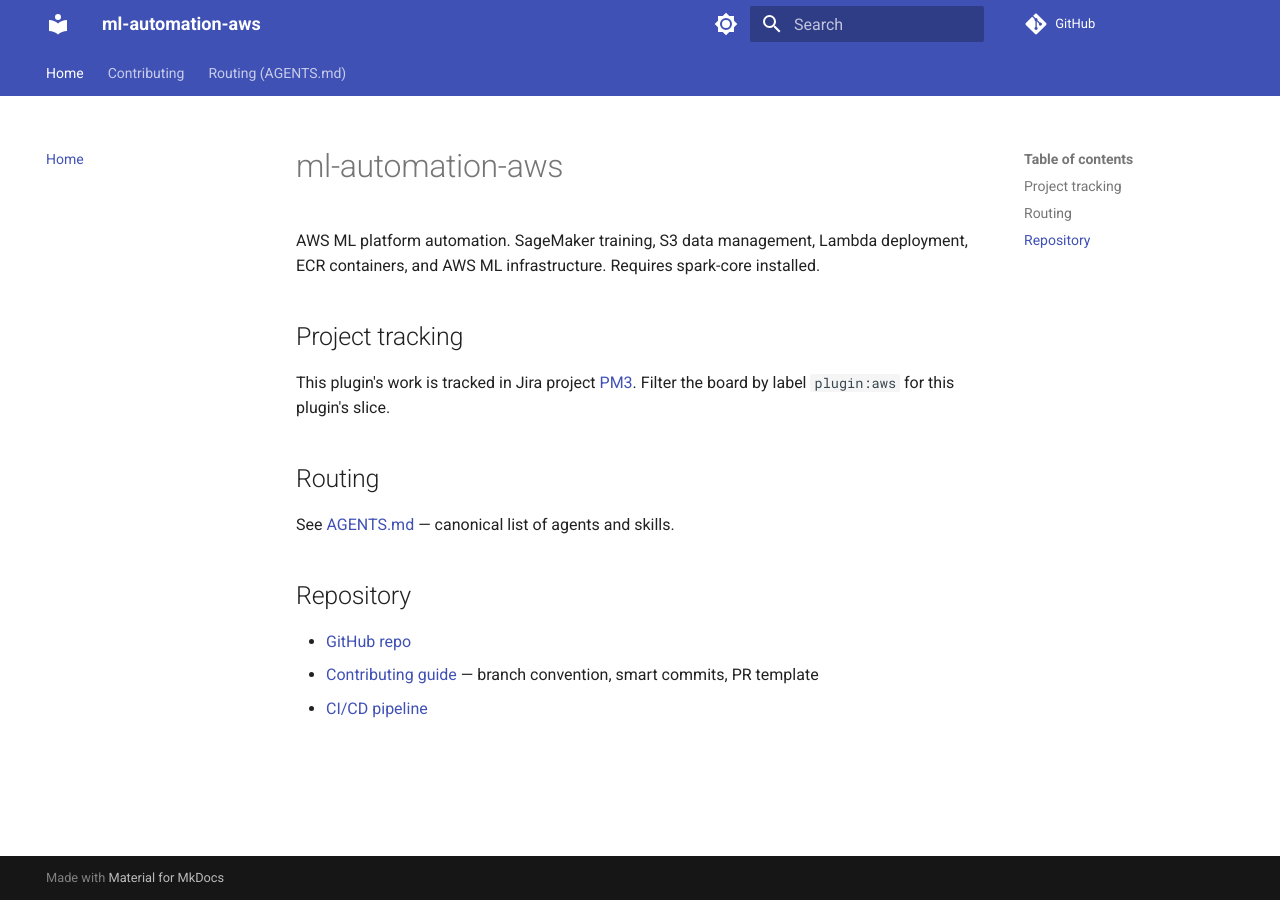
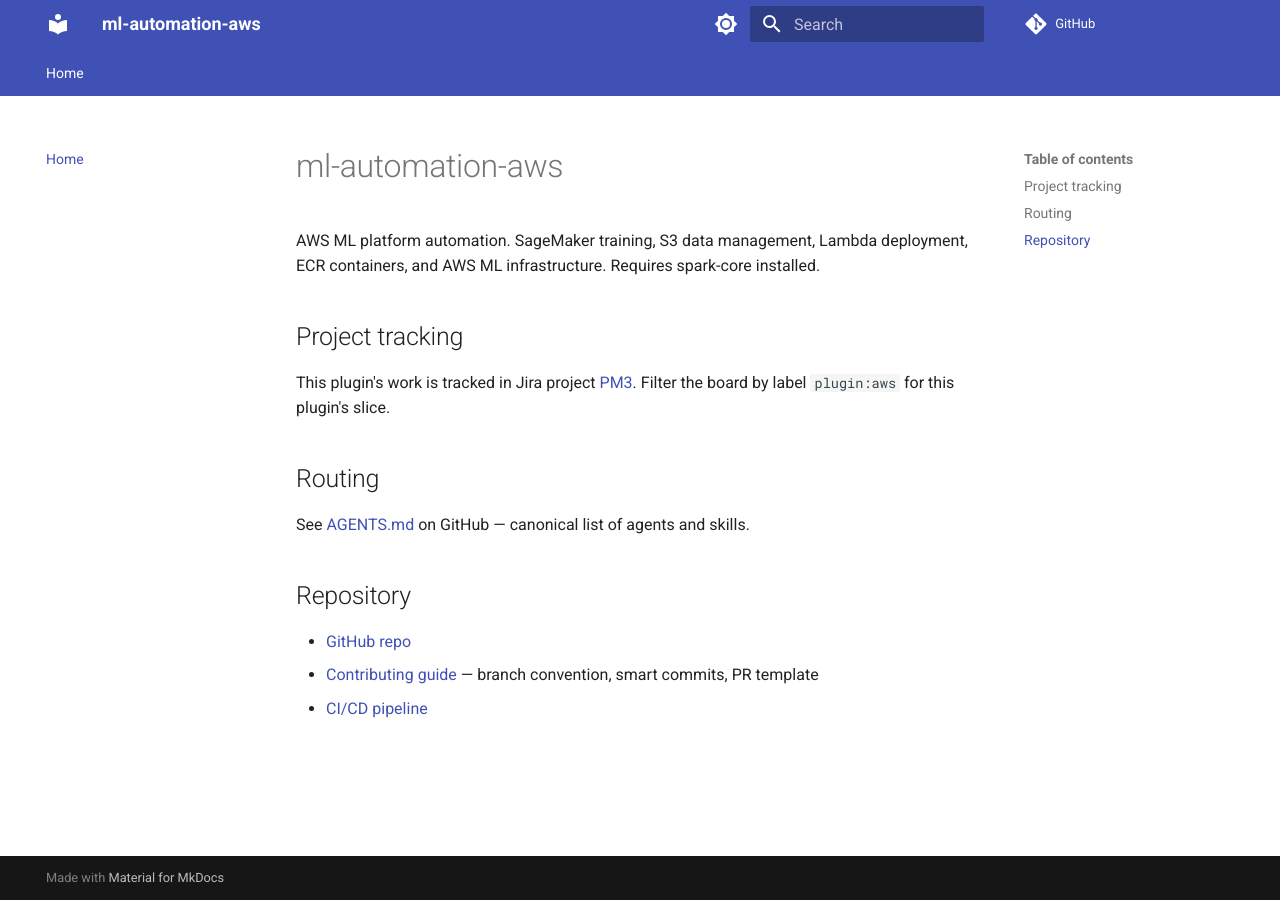
Before and after one commit to Maxilylm/ml-automation-aws, an MkDocs documentation site: the page built from docs/index.md, in a window 1280 px wide. Built offline with MkDocs 1.6.1 and Material for MkDocs 9.7.7, drawn with Linux system fonts in a browser that asks for light colours; comment, search, counter and statistics services are not loaded.

Commit message:
PM3 fix three post-merge defects (PM3-81/82/83)
PM3-83: validate-pr-link now exempts dependabot[bot] so Dependabot
auto-generated PRs do not fail CI on the workflow's PM3-N requirement.
Human-authored PRs still require the linked ticket.

PM3-82: drop nav: contributing.md and agents.md from mkdocs.yml
(those files were never generated under docs/, so mkdocs --strict aborted
the docs build on every push to main). Re-rendered docs/index.md with
absolute GitHub URLs for AGENTS.md and CONTRIBUTING.md instead of broken
relative ones.

PM3-81: drop the pip ecosystem block from .github/dependabot.yml — it
fails per-repo because no requirements.txt or pyproject.toml exists at
the root. Kept as a commented-out block so plugins can re-enable once
they commit a deps file.

```diff
--- a/docs/index.md
+++ b/docs/index.md
@@ -8,10 +8,10 @@
 
 ## Routing
 
-See [AGENTS.md](agents.md) — canonical list of agents and skills.
+See [AGENTS.md](https://github.com/BLEND360/ml-automation-aws/blob/main/AGENTS.md) on GitHub — canonical list of agents and skills.
 
 ## Repository
 
 - [GitHub repo](https://github.com/BLEND360/ml-automation-aws)
-- [Contributing guide](contributing.md) — branch convention, smart commits, PR template
+- [Contributing guide](https://github.com/BLEND360/ml-automation-aws/blob/main/CONTRIBUTING.md) — branch convention, smart commits, PR template
 - [CI/CD pipeline](https://github.com/BLEND360/ml-automation-aws/blob/main/.github/workflows/claude-review.yml)
--- a/mkdocs.yml
+++ b/mkdocs.yml
@@ -37,8 +37,8 @@
 
 nav:
   - Home: index.md
-  - Contributing: contributing.md
-  - Routing (AGENTS.md): agents.md
+# Contributing and AGENTS.md routing live at the repo root and aren't part of
+# the docs site. PM3-82: keep nav lean until docs/ has richer per-skill content.
 
 markdown_extensions:
   - admonition
```
Also changed, not shown: 2 other files.
